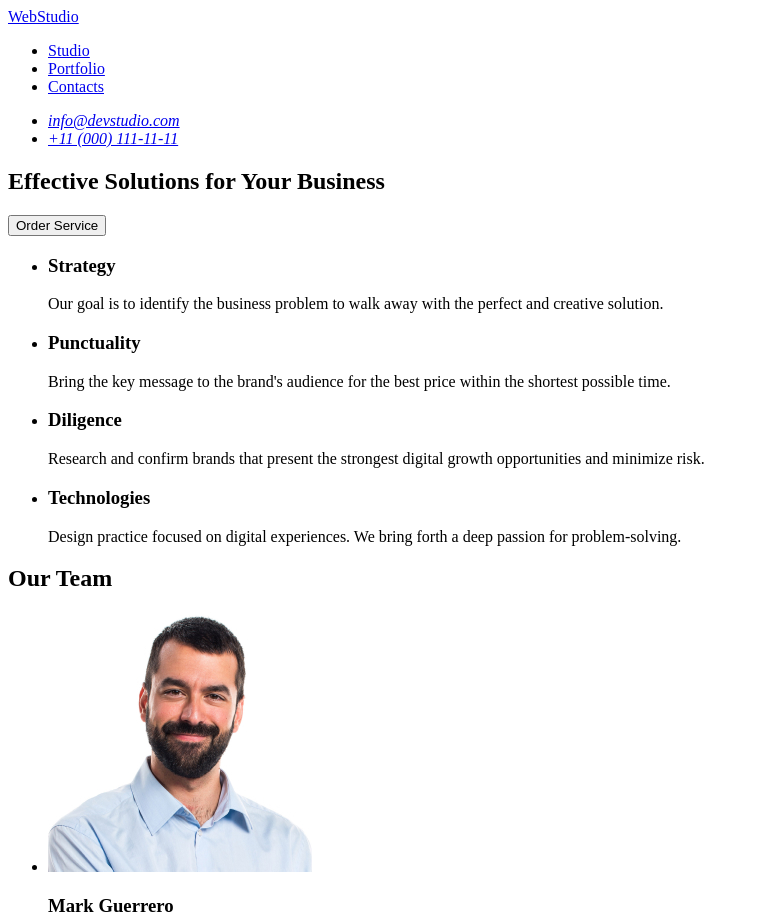
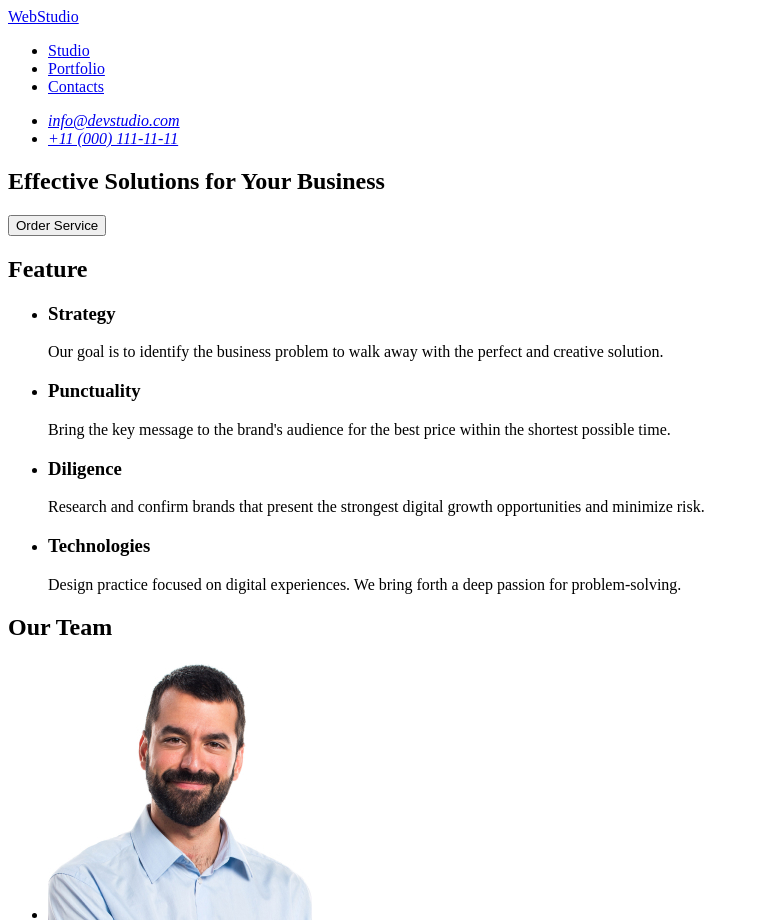
Before and after one commit to 1sKaNdRR/goit-markup-hw-01, a plain HTML site: page index.html in a window 1280 px wide. Shown: the top 923 px of the page, without its empty margins (0-759 px from the left). Drawn offline with Linux system fonts and the light colour scheme.

Commit message:
upghtml4

```diff
--- a/index.html
+++ b/index.html
@@ -35,9 +35,7 @@
       </section>
       <!--Section-Feature-->
       <section>
-        <!--
-        <h2>Section-Feature</h2>
-        -->
+        <h2>Feature</h2>
         <ul>
           <li>
             <h3>Strategy</h3>
```
